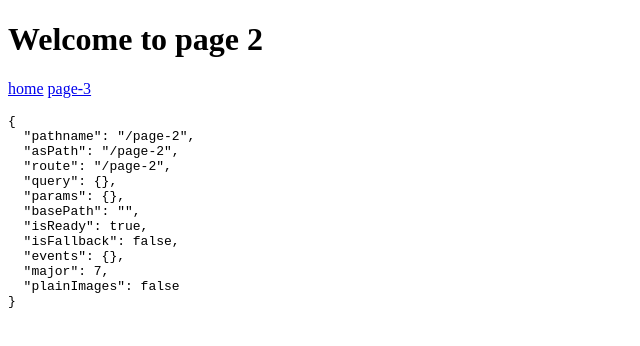
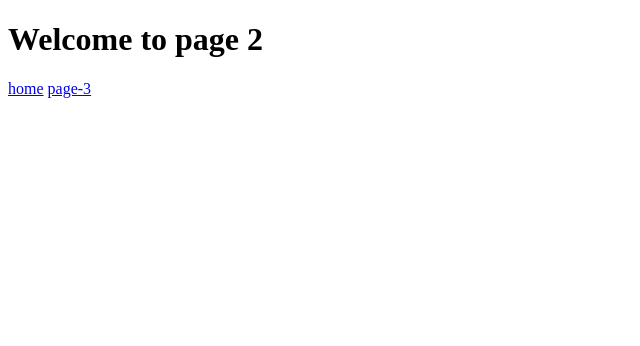
Before and after one commit to millette/trouser, a Next.js app: page /page-2 in a window 1280 px wide. Shown: the top 346 px of the page, without its empty margins (0-640 px from the left). Built offline with nearby package versions, Linux system fonts and the light colour scheme.

Commit message:
Touchups.

```diff
--- a/package.json
+++ b/package.json
@@ -1,7 +1,7 @@
 {
-  "name": "trouser2",
+  "name": "trouser",
   "version": "0.0.0",
-  "repository": "millette/trouser2",
+  "repository": "millette/trouser",
   "author": {
     "name": "Robin Millette",
     "email": "robin@millette.info",
--- a/pages/page-2.js
+++ b/pages/page-2.js
@@ -1,8 +1,7 @@
 // npm
-import { withRouter } from "next/router"
 import Link from "next/link"
 
-class Page2 extends React.Component {
+export default class Page2 extends React.Component {
   render() {
     return (
       <div>
@@ -15,10 +14,7 @@ class Page2 extends React.Component {
             <a>page-3</a>
           </Link>
         </p>
-        <pre>{JSON.stringify(this.props.router, null, "  ")}</pre>
       </div>
     )
   }
 }
-
-export default withRouter(Page2)
--- a/server.js
+++ b/server.js
@@ -15,8 +15,6 @@ app.prepare().then(() => {
     const parsedUrl = parse(req.url, true)
     const { pathname } = parsedUrl
 
-    // console.log('pathname:', pathname, Object.keys(req), Object.keys(res))
-
     if (!pathname.indexOf("/data/")) {
       try {
         const json = require(`./${pathname}`)
@@ -29,11 +27,7 @@ app.prepare().then(() => {
     }
 
     if (pathname === "/page-3.json") {
-      // console.log('query:', query)
-      // app.render(req, res, '/page-3data', query)
-
       readdir("data", (err, files) => {
-        // console.log('FILES:', files)
         edges = files
           .filter((f) => f.indexOf(".json") !== -1)
           .map((f) => {
```
Also changed, not shown: pages/index.js (+2 -5 lines), pages/page-3.js (+2 -33 lines).
